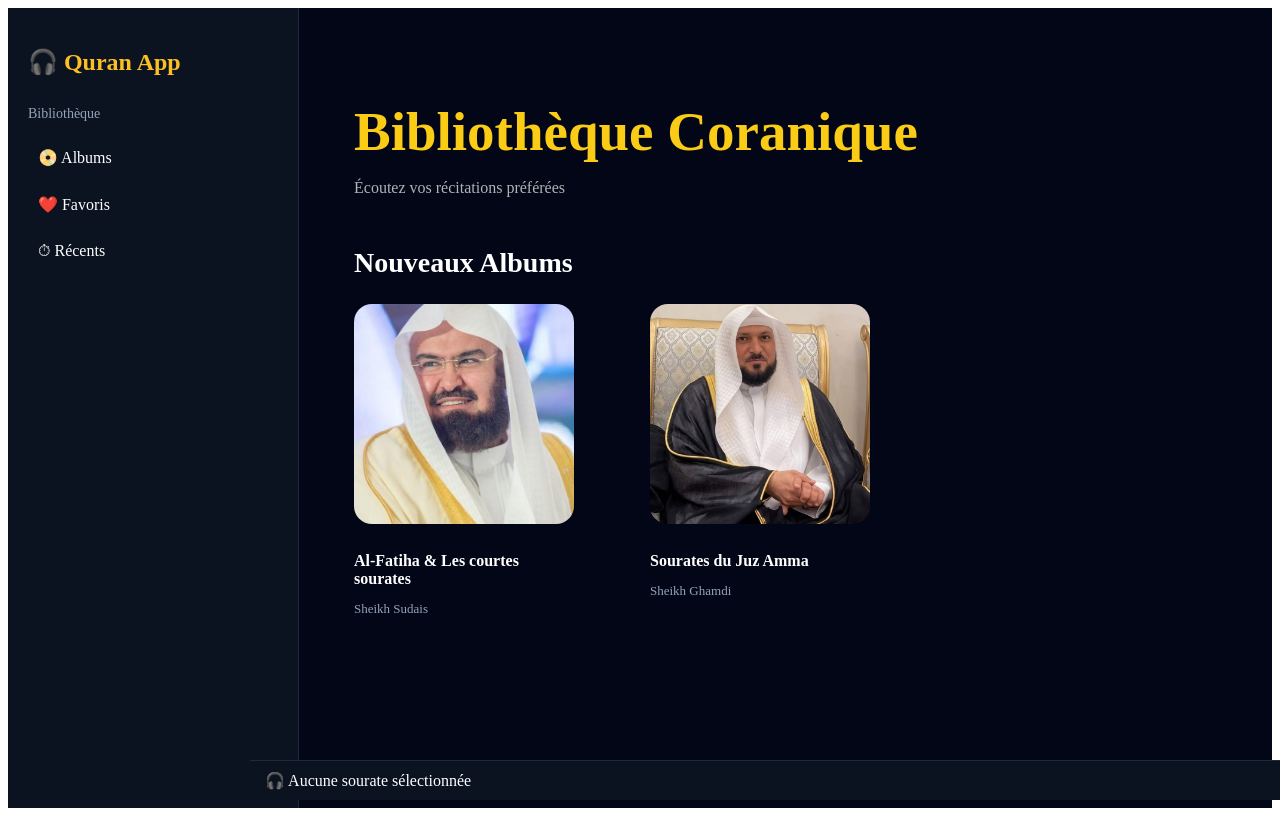
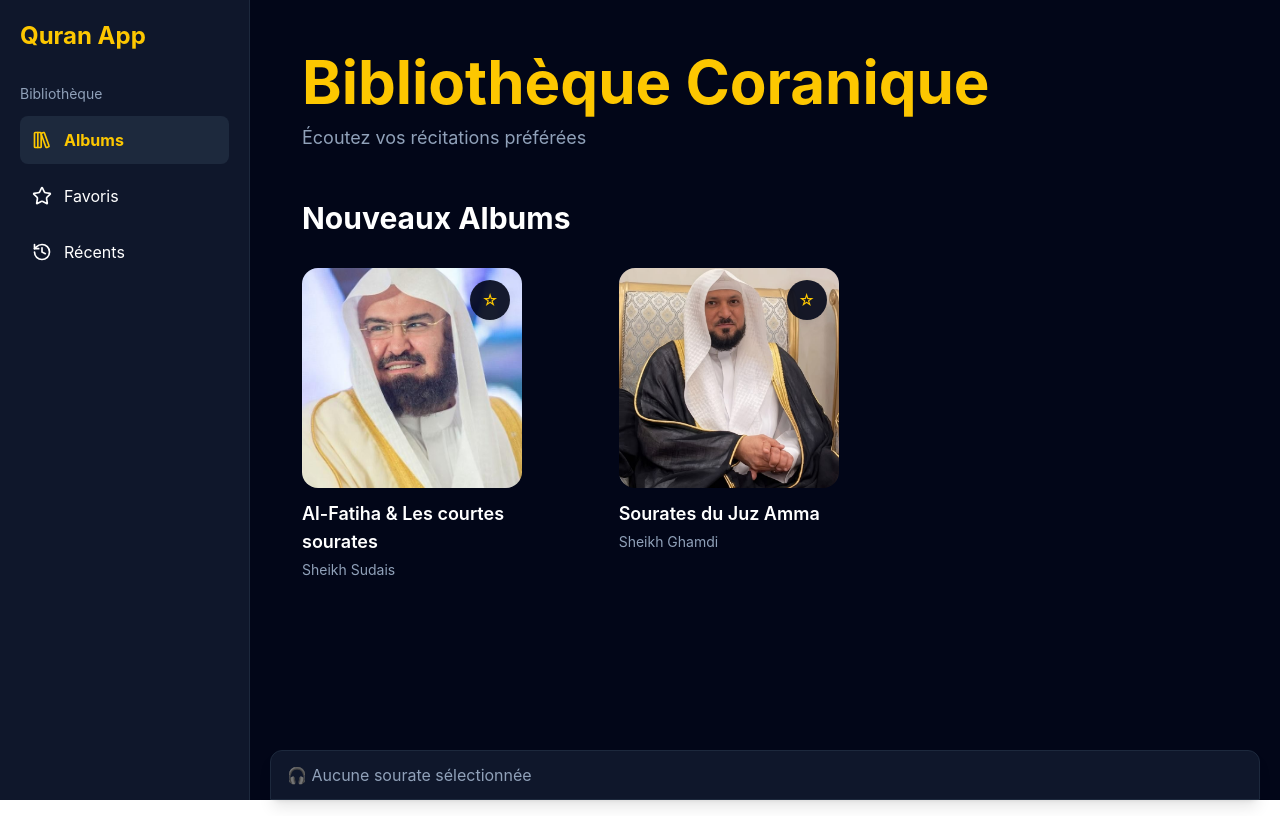
Before and after one commit to fassa108/Plateforme-de-Streaming-, a Vue app: page / in a window 1280 px wide. Built offline with nearby package versions, Linux system fonts and the light colour scheme.

Commit message:
Ajoute de la page favoris et application de tilwind

```diff
--- a/package.json
+++ b/package.json
@@ -9,6 +9,9 @@
     "preview": "vite preview"
   },
   "dependencies": {
+    "@tailwindcss/vite": "^4.3.1",
+    "lucide-vue-next": "^1.0.0",
+    "tailwindcss": "^4.3.1",
     "vue": "^3.5.32",
     "vue-router": "^5.1.0"
   },
--- a/src/App.vue
+++ b/src/App.vue
@@ -1,18 +1,56 @@
 <template>
-  <div class="app-layout">
+  <div class="flex h-screen bg-slate-950 text-white">
 
     <!-- SIDEBAR -->
-    <aside class="sidebar">
+    <aside
+      class="fixed left-0 top-0 bottom-0 w-[250px] bg-slate-900 border-r border-slate-800 p-5"
+    >
 
-      <h2 class="logo">🎧 Quran App</h2>
+      <h2 class="mb-8 text-2xl font-bold text-yellow-400">
+        Quran App
+      </h2>
 
       <nav>
-        <p class="title">Bibliothèque</p>
 
-        <ul>
-          <li>📀 Albums</li>
-          <li>❤️ Favoris</li>
-          <li>⏱ Récents</li>
+        <p class="mb-3 text-sm text-slate-400">
+          Bibliothèque
+        </p>
+
+        <ul class="space-y-2">
+
+          <li>
+            <router-link
+              to="/"
+              class="flex items-center gap-3 rounded-lg p-3 text-white transition hover:bg-slate-800"
+              active-class="bg-slate-800 text-yellow-400 font-bold"
+            >
+              <LibraryBig :size="20" />
+              <span>Albums</span>
+            </router-link>
+          </li>
+
+          <li>
+            <router-link
+              to="/favoris"
+              class="flex items-center gap-3 rounded-lg p-3 text-white transition hover:bg-slate-800"
+              active-class="bg-slate-800 text-yellow-400 font-bold"
+            >
+              <Star :size="20" />
+              <span>Favoris</span>
+            </router-link>
+          </li>
+
+          <li>
+            <router-link
+              to="/recents"
+              class="flex items-center gap-3 rounded-lg p-3 text-white transition hover:bg-slate-800"
+              active-class="bg-slate-800 text-yellow-400 font-bold"
+            >
+              <History :size="20" />
+              <span>Récents</span>
+            </router-link>
+          </li>
+
         </ul>
 
       </nav>
@@ -20,7 +58,9 @@
     </aside>
 
     <!-- CONTENT -->
-    <main class="content">
+    <main
+      class="ml-[250px] flex-1 overflow-y-auto p-5 pb-32"
+    >
 
       <router-view v-slot="{ Component }">
         <component
@@ -31,29 +71,51 @@
 
     </main>
 
-    <!-- LECTEUR (GARDÉ COMME TU AIMES) -->
-    <div class="lecteur">
+    <!-- PLAYER -->
+    <div
+  class="fixed bottom-0 left-[270px] right-5 border border-slate-800 rounded-t-xl bg-slate-900 px-4 py-3 shadow-lg"
+>
 
-      <div v-if="!sourateActuelle" class="lecteur-vide">
+      <div
+        v-if="!sourateActuelle"
+        class="text-slate-400"
+      >
         🎧 Aucune sourate sélectionnée
       </div>
 
-      <div v-else class="lecteur-actif">
+      <div
+        v-else
+        class="flex items-center gap-4"
+      >
 
-        <div class="cover-mini">
+        <div>
+
           <img
             v-if="sourateActuelle.cover"
             :src="sourateActuelle.cover"
             alt="cover"
+            class="h-[50px] w-[50px] rounded-lg border-2 border-yellow-400 object-cover"
           >
-          <div v-else class="placeholder">🎵</div>
+
+          <div
+            v-else
+            class="flex h-[50px] w-[50px] items-center justify-center rounded-lg border border-slate-700 bg-slate-950"
+          >
+            🎵
+          </div>
+
         </div>
 
-        <div class="infos">
-          <p class="titre">{{ sourateActuelle.titre }}</p>
-          <p class="recitateur">
+        <div class="flex-1">
+
+          <p class="font-bold">
+            {{ sourateActuelle.titre }}
+          </p>
+
+          <p class="text-xs text-slate-400">
             {{ sourateActuelle.recitateur || 'Récitation' }}
           </p>
+
         </div>
 
         <audio
@@ -73,6 +135,12 @@
 <script setup>
 import { ref, watch } from 'vue'
 
+import {
+  LibraryBig,
+  Star,
+  History
+} from 'lucide-vue-next'
+
 const sourateActuelle = ref(null)
 const audioRef = ref(null)
 
@@ -83,6 +151,7 @@ function changerPiste(piste) {
 watch(sourateActuelle, async () => {
   if (audioRef.value) {
     audioRef.value.load()
+
     try {
       await audioRef.value.play()
     } catch (e) {
@@ -91,106 +160,3 @@ watch(sourateActuelle, async () => {
   }
 })
 </script>
-
-<style scoped>
-.app-layout{
-  display:flex;
-  height:100vh;
-  background:#020617;
-  color:white;
-}
-
-/* SIDEBAR */
-.sidebar{
-  width:250px;
-  background:#0b1220;
-  padding:20px;
-  border-right:1px solid #1e293b;
-}
-
-.logo{
-  color:#fbbf24;
-  margin-bottom:30px;
-}
-
-.title{
-  color:#94a3b8;
-  font-size:14px;
-  margin-bottom:10px;
-}
-
-.sidebar ul{
-  list-style:none;
-  padding:0;
-}
-
-.sidebar li{
-  padding:10px;
-  margin-bottom:8px;
-  border-radius:8px;
-  cursor:pointer;
-}
-
-.sidebar li:hover{
-  background:#1e293b;
-}
-
-/* CONTENT */
-.content{
-  flex:1;
-  overflow-y:auto;
-  padding:20px;
-  padding-bottom:120px;
-}
-
-/* LECTEUR (SANS CHANGEMENT) */
-.lecteur{
-  position:fixed;
-  bottom:0;
-  left:250px;
-  right:0;
-  background:#0b1220;
-  border-top:1px solid #1e293b;
-  padding:10px 15px;
-}
-
-.lecteur-actif{
-  display:flex;
-  align-items:center;
-  gap:15px;
-}
-
-.cover-mini img{
-  width:50px;
-  height:50px;
-  border-radius:10px;
-  object-fit:cover;
-  border:2px solid #fbbf24;
-}
-
-.placeholder{
-  width:50px;
-  height:50px;
-  display:flex;
-  align-items:center;
-  justify-content:center;
-  background:#020617;
-  border-radius:10px;
-  border:1px solid #1e293b;
-}
-
-.infos{
-  flex:1;
-}
-
-.titre{
-  font-weight:bold;
-  margin:0;
-}
-
-.recitateur{
-  font-size:12px;
-  color:#94a3b8;
-  margin:0;
-}
-</style>
--- a/src/components/CarteAlbum.vue
+++ b/src/components/CarteAlbum.vue
@@ -1,116 +1,87 @@
 <template>
-  <router-link :to="`/album/${album.id}`" class="carte">
+  <router-link
+    :to="`/album/${album.id}`"
+    class="group block w-[220px] no-underline transition-all duration-300 hover:-translate-y-1"
+  >
+    <div class="relative overflow-hidden rounded-2xl bg-slate-900">
 
-    <div class="image-container">
-      <img :src="album.cover" :alt="album.titre" />
+      <!-- IMAGE -->
+      <img
+        :src="album.cover"
+        :alt="album.titre"
+        class="h-[220px] w-full object-cover transition duration-300 group-hover:scale-105"
+      />
 
-      <!-- overlay corrigé -->
-      <div class="overlay">
-        <div class="play-btn">
+      <!-- FAVORI -->
+      <button
+        @click.prevent="toggleFavori"
+        class="absolute right-3 top-3 z-20 flex h-10 w-10 items-center justify-center rounded-full bg-slate-950/90 text-yellow-400 shadow-lg transition hover:scale-110"
+      >
+        {{ estFavori ? '⭐' : '☆' }}
+      </button>
+
+      <!-- OVERLAY -->
+      <div
+        class="absolute inset-0 bg-gradient-to-t from-black/50 via-transparent to-transparent opacity-0 transition duration-300 group-hover:opacity-100"
+      ></div>
+
+      <!-- PLAY -->
+      <div
+        class="absolute bottom-3 right-3 z-10 opacity-0 translate-y-2 transition-all duration-300 group-hover:opacity-100 group-hover:translate-y-0"
+      >
+        <div
+          class="flex h-12 w-12 items-center justify-center rounded-full bg-yellow-400 text-slate-900 shadow-xl"
+        >
           ▶
         </div>
       </div>
 
     </div>
 
-    <div class="content">
-      <h3>{{ album.titre }}</h3>
-      <p>{{ album.recitateur }}</p>
+    <!-- CONTENT -->
+    <div class="mt-3">
+      <h3 class="text-lg font-semibold text-white">
+        {{ album.titre }}
+      </h3>
+
+      <p class="mt-1 text-sm text-slate-400">
+        {{ album.recitateur }}
+      </p>
     </div>
-
   </router-link>
 </template>
 
 <script setup>
-defineProps({
+import { ref, computed } from 'vue'
+
+const props = defineProps({
   album: Object
 })
+
+const emit = defineEmits(['favoriChange'])
+
+const favoris = ref(
+  JSON.parse(localStorage.getItem('favoris') || '[]')
+)
+
+const estFavori = computed(() =>
+  favoris.value.includes(props.album.id)
+)
+
+function toggleFavori() {
+  if (estFavori.value) {
+    favoris.value = favoris.value.filter(
+      id => id !== props.album.id
+    )
+  } else {
+    favoris.value.push(props.album.id)
+  }
+
+  localStorage.setItem(
+    'favoris',
+    JSON.stringify(favoris.value)
+  )
+
+  emit('favoriChange')
+}
 </script>
-
-<style scoped>
-.carte {
-  width: 220px;
-  text-decoration: none;
-  transition: .3s;
-}
-
-.carte:hover {
-  transform: translateY(-6px);
-}
-
-/* IMAGE */
-.image-container {
-  position: relative;
-  overflow: hidden;
-  border-radius: 18px;
-}
-
-.image-container img {
-  width: 100%;
-  height: 220px;
-  object-fit: cover;
-  display: block;
-  transition: .4s;
-}
-
-/* zoom image OK */
-.carte:hover img {
-  transform: scale(1.05);
-}
-
-/* 🔥 FIX IMPORTANT ICI */
-.overlay {
-  position: absolute;
-  inset: 0;
-
-  /* ❌ PLUS de noir complet */
-  background: transparent;
-
-  opacity: 0;
-  transition: .3s;
-
-  display: flex;
-  align-items: flex-end;
-  justify-content: flex-end;
-
-  padding: 12px;
-}
-
-/* on affiche juste le bouton, pas un masque */
-.carte:hover .overlay {
-  opacity: 1;
-}
-
-/* bouton play */
-.play-btn {
-  width: 50px;
-  height: 50px;
-
-  border-radius: 50%;
-  background: #fbbf24;
-
-  display: flex;
-  align-items: center;
-  justify-content: center;
-
-  color: #020617;
-  font-size: 18px;
-  font-weight: bold;
-}
-
-/* TEXT */
-.content {
-  padding-top: 12px;
-}
-
-.content h3 {
-  color: white;
-  font-size: 16px;
-  margin-bottom: 5px;
-}
-
-.content p {
-  color: #94a3b8;
-  font-size: 13px;
-}
-</style>
--- a/src/main.js
+++ b/src/main.js
@@ -2,6 +2,8 @@ import { createApp } from 'vue'
 // import { createPinia } from 'pinia'
 import App from './App.vue'
 import router from './router/index.js'
+
+import './style.css'
 
 const app = createApp(App)
 
--- a/src/pages/Album.vue
+++ b/src/pages/Album.vue
@@ -1,36 +1,78 @@
 <template>
-  <div class="album-view">
+  <div class="max-w-5xl mx-auto">
 
-    <router-link class="back" to="/">
+    <!-- RETOUR -->
+    <router-link
+      to="/"
+      class="inline-block mb-6 text-yellow-400 hover:text-yellow-300 transition"
+    >
       ← Retour
     </router-link>
 
     <div v-if="!album">
+      <p class="text-white">
         Album introuvable
+      </p>
     </div>
 
     <div v-else>
 
       <!-- HEADER -->
-      <div class="album-header">
+      <div
+        class="bg-slate-950 rounded-3xl p-8 mb-10 shadow-lg"
+      >
+
+        <div
+          class="flex flex-col md:flex-row items-center gap-8"
+        >
 
           <img
             v-if="album.cover"
             :src="album.cover"
             :alt="album.titre"
+            class="w-56 h-56 object-cover rounded-2xl border-2 border-yellow-400 shadow-xl"
           >
 
-        <h1>{{ album.titre }}</h1>
+          <div>
 
-        <p>{{ album.recitateur }}</p>
-        <p>{{ album.genre }}</p>
+            <p class="text-slate-400 uppercase text-sm mb-2">
+              Album
+            </p>
+
+            <h1
+              class="text-4xl md:text-6xl font-bold text-white mb-4"
+            >
+              {{ album.titre }}
+            </h1>
+
+            <p class="text-lg text-slate-300">
+              {{ album.recitateur }}
+            </p>
+
+            <p class="text-slate-500 mt-2">
+              {{ album.genre }}
+            </p>
+
+            <p class="text-slate-400 mt-4">
+              {{ album.pistes.length }} sourates
+            </p>
+
+          </div>
+
+        </div>
 
       </div>
 
       <!-- LISTE -->
-      <div class="liste-sourates">
+      <div>
 
-        <h2>Sourates</h2>
+        <h2
+          class="text-2xl font-bold text-white mb-6"
+        >
+          Sourates
+        </h2>
+
+        <div class="space-y-2">
 
           <LigneSourate
             v-for="piste in album.pistes"
@@ -38,6 +80,8 @@
             :piste="piste"
             @play="jouerPiste"
           />
+
+        </div>
 
       </div>
 
@@ -63,57 +107,9 @@ function jouerPiste(piste) {
 
 onMounted(() => {
   const id = Number(route.params.id)
-  album.value = albums.find(a => a.id === id)
+
+  album.value = albums.find(
+    a => a.id === id
+  )
 })
 </script>
-
-<style scoped>
-.album-view{
-  max-width:900px;
-  margin:auto;
-}
-
-.back{
-  color:#fbbf24;
-  text-decoration:none;
-}
-
-/* HEADER PROPRE */
-.album-header{
-  text-align:center;
-  background:#0b1220;
-  padding:25px;
-  border-radius:20px;
-  margin-top:20px;
-  transition:0.2s;
-  position:relative;
-  overflow:hidden;
-}
-
-/* hover SANS masque image */
-.album-header:hover{
-  transform:translateY(-2px);
-  box-shadow:0 10px 25px rgba(0,0,0,0.3);
-}
-
-/* IMAGE PROTÉGÉE (IMPORTANT) */
-.album-header img{
-  width:220px;
-  height:220px;
-  object-fit:cover;
-  border-radius:15px;
-  border:2px solid #fbbf24;
-
-  /* 🔥 FIX ANTI MASQUE */
-  filter:none !important;
-  opacity:1 !important;
-  transition:none !important;
-}
-
-/* ❌ BLOQUER TOUT OVERLAY INVISIBLE */
-.album-header::before,
-.album-header::after{
-  content:none !important;
-  display:none !important;
-}
-</style>
--- a/src/pages/Home.vue
+++ b/src/pages/Home.vue
@@ -1,17 +1,33 @@
 <template>
+  <div class="min-h-screen bg-slate-950 text-white p-8">
 
-  <div class="home">
+    <!-- HERO -->
+    <div class="mb-12">
 
-    <div class="hero">
-      <h1>Bibliothèque Coranique</h1>
-      <p>Écoutez vos récitations préférées</p>
+      <h1
+        class="text-5xl md:text-6xl font-bold text-yellow-400 mb-3"
+      >
+        Bibliothèque Coranique
+      </h1>
+
+      <p class="text-slate-400 text-lg">
+        Écoutez vos récitations préférées
+      </p>
+
     </div>
 
-    <section class="section">
+    <!-- SECTION -->
+    <section>
 
-      <h2>Nouveaux Albums</h2>
+      <h2
+        class="text-3xl font-bold mb-8"
+      >
+        Nouveaux Albums
+      </h2>
 
-      <div class="albums-container">
+      <div
+        class="grid gap-6 grid-cols-[repeat(auto-fill,minmax(220px,1fr))]"
+      >
 
         <CarteAlbum
           v-for="album in albums"
@@ -24,49 +40,9 @@
     </section>
 
   </div>
-
 </template>
 
 <script setup>
 import CarteAlbum from '../components/CarteAlbum.vue'
 import { albums } from '../data/albums'
 </script>
-
-<style scoped>
-.home{
-  min-height:100vh;
-
-  background:#020617;
-
-  color:white;
-  padding:35px;
-}
-
-.hero{
-  margin-bottom:50px;
-}
-
-.hero h1{
-  font-size:55px;
-  margin-bottom:10px;
-  color:#facc15;
-}
-
-.hero p{
-  color:#b3b3b3;
-}
-
-.section h2{
-  margin-bottom:25px;
-  font-size:28px;
-}
-
-.albums-container{
-  display:grid;
-
-  grid-template-columns:
-  repeat(auto-fill,minmax(220px,1fr));
-
-  gap:25px;
-}
-</style>
--- /dev/null
+++ b/src/pages/favoris.vue
@@ -0,0 +1,69 @@
+<template>
+  <div class="min-h-screen bg-slate-950 text-white p-8">
+
+    <!-- HERO -->
+    <div class="mb-10">
+      <h1 class="text-5xl font-bold text-yellow-400 mb-2">
+        Mes Favoris
+      </h1>
+
+      <p class="text-slate-400">
+        Albums enregistrés
+      </p>
+    </div>
+
+    <!-- VIDE -->
+    <div
+      v-if="albumsFavoris.length === 0"
+      class="flex flex-col items-center justify-center py-20"
+    >
+      <div class="text-6xl mb-4">
+        ⭐
+      </div>
+
+      <h2 class="text-2xl font-semibold mb-2">
+        Aucun favori
+      </h2>
+
+      <p class="text-slate-400">
+        Ajoutez des albums à vos favoris pour les retrouver ici.
+      </p>
+    </div>
+
+    <!-- ALBUMS -->
+    <div
+      v-else
+      class="grid gap-6 grid-cols-[repeat(auto-fill,minmax(220px,1fr))]"
+    >
+      <CarteAlbum
+        v-for="album in albumsFavoris"
+        :key="album.id"
+        :album="album"
+        @favoriChange="chargerFavoris"
+      />
+    </div>
+
+  </div>
+</template>
+
+<script setup>
+import { ref, onMounted } from 'vue'
+import CarteAlbum from '../components/CarteAlbum.vue'
+import { albums } from '../data/albums'
+
+const albumsFavoris = ref([])
+
+function chargerFavoris() {
+  const ids = JSON.parse(
+    localStorage.getItem('favoris') || '[]'
+  )
+
+  albumsFavoris.value = albums.filter(
+    album => ids.includes(album.id)
+  )
+}
+
+onMounted(() => {
+  chargerFavoris()
+})
+</script>
--- /dev/null
+++ b/src/style.css
@@ -0,0 +1 @@
+@import "tailwindcss";
```
Also changed, not shown: src/components/LigneSourate.vue (+19 -43 lines), src/router/index.js (+18 -3 lines), vite.config.js (+3 -11 lines), 1 other file (tests, documents, lock files or other folders). Lines whose indentation alone changed are shown as unchanged.
